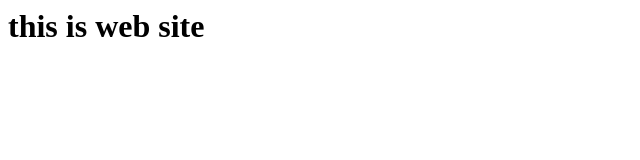
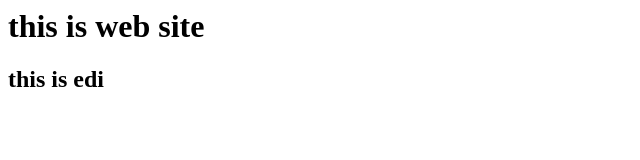
Before and after one commit to sabarees3578/test.11, a plain HTML site: page index.html in a window 1280 px wide. Shown: the whole page, without its empty margins (0-640 px from the left). Drawn offline with Linux system fonts and the light colour scheme.

Commit message:
Update index.html/v0.002

```diff
--- a/index.html
+++ b/index.html
@@ -1 +1,2 @@
 <h1>this is web site</h1>
+<h2> this is edi</h2>
```
